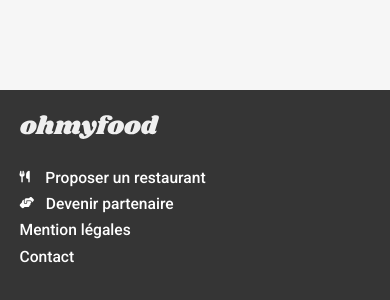
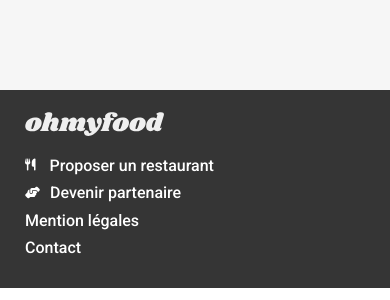
Before and after one commit to EtienneTrzpit/ohmyfood, a website: page index.html in a window 390 px wide. Shown: the part 2268-2568 px from the top of the page. Drawn offline with Linux system fonts and the light colour scheme; a web font is replaced by a local one.

Commit message:
footer smartphone

```diff
--- a/src/scss/layout/_footer.scss
+++ b/src/scss/layout/_footer.scss
@@ -6,12 +6,10 @@
   font-weight: 500;
   background-color: $color11;
   color: $color8;
-  padding-left: 5vw;
-  padding-top: 3vh;
-  padding-bottom: 3vh;
+  padding: 22px 25px;
 
   &-logo {
-    margin-bottom: 3vh;
+    margin-bottom: 16px;
     filter: invert(100%);
     width: 139px;
   }
@@ -20,16 +18,16 @@
     list-style-type: none;
     display: flex;
     flex-direction: column;
-    font-size: 4vw;
+    font-size: 16px;
 
     &-item {
       &-utensils {
-        margin-right: 4vw;
+        margin-right: 14px;
         padding-top: 1vh;
       }
 
       &-shake {
-        margin-right: 3vw;
+        margin-right: 10px;
         padding-top: 1vh;
       }
     }
```
Also changed, not shown: dist/assets/css/style.css, 1 other file.
